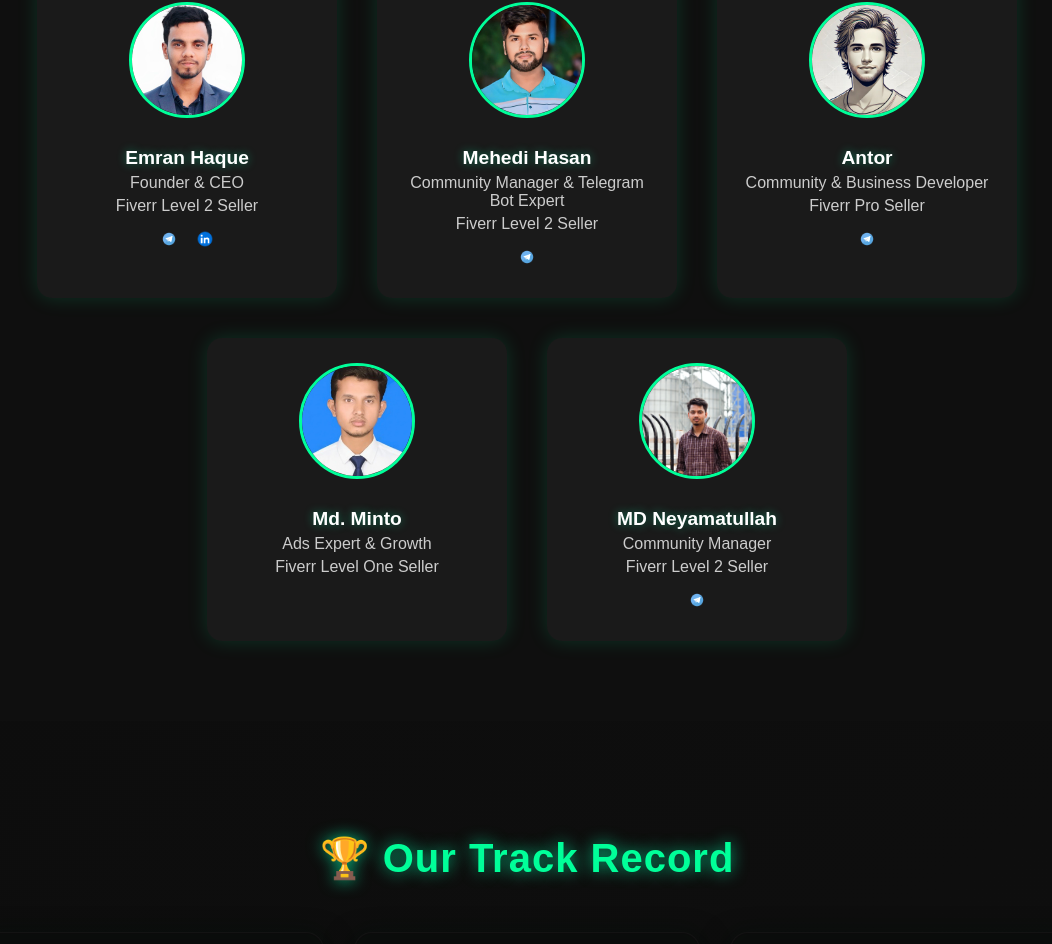
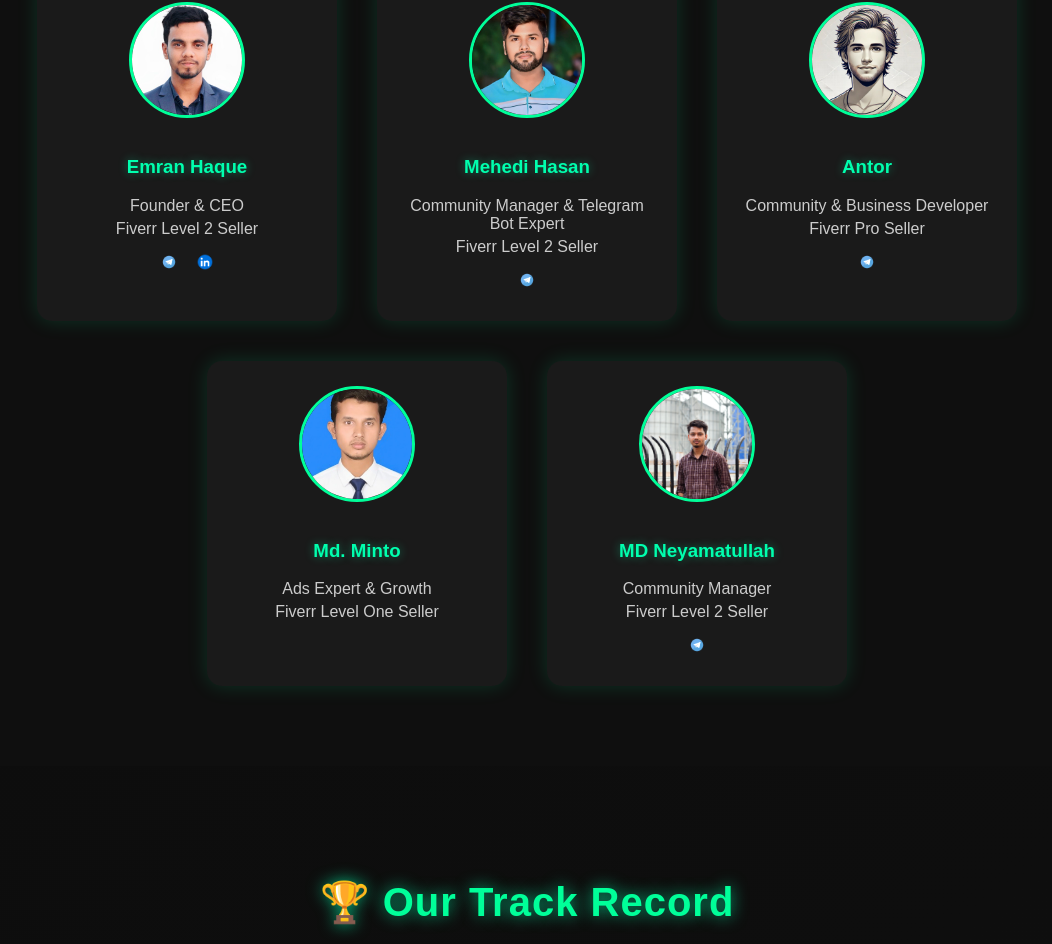
Before and after one commit to Emranrx02/HassHype_Labs, a React (Vite) app: page / in a window 1280 px wide. Shown: the part 3653-4597 px from the top of the page, without its empty margins (113-1165 px from the left). Built offline with nearby package versions, Linux system fonts and the light colour scheme.

Commit message:
Fix team heading hierarchy and social link accessibility

```diff
--- a/src/components/Team.jsx
+++ b/src/components/Team.jsx
@@ -9,15 +9,15 @@ function Team() {
         {/* === Emran === */}
         <div className="team-member">
           <img src="/assets/emran.jpg" alt="Emran Haque" className="team-img" />
-          <h4>Emran Haque</h4>
+          <h3>Emran Haque</h3>
           <p>Founder & CEO</p>
           <p>Fiverr Level 2 Seller</p>
           <div className="team-socials">
-            <a href="https://t.me/emranrx" target="_blank" rel="noreferrer">
-              <img src="/assets/telegramlogo.jpg" alt="Telegram Logo" />
+            <a href="https://t.me/emranrx" target="_blank" rel="noreferrer" aria-label="Message Emran Haque on Telegram">
+              <img src="/assets/telegramlogo.jpg" alt="" />
             </a>
-            <a href="https://linkedin.com/in/emranrx" target="_blank" rel="noreferrer">
-              <img src="/assets/linkedin.jpg" alt="LinkedIn Logo" />
+            <a href="https://linkedin.com/in/emranrx" target="_blank" rel="noreferrer" aria-label="View Emran Haque on LinkedIn">
+              <img src="/assets/linkedin.jpg" alt="" />
             </a>
           </div>
         </div>
@@ -25,12 +25,12 @@ function Team() {
         {/* === Mehedi === */}
         <div className="team-member">
           <img src="/assets/mehedi.jpg" alt="Mehedi Hasan" className="team-img" />
-          <h4>Mehedi Hasan</h4>
+          <h3>Mehedi Hasan</h3>
           <p>Community Manager & Telegram Bot Expert</p>
           <p>Fiverr Level 2 Seller</p>
           <div className="team-socials">
-            <a href="https://t.me/Mehedi_Rx" target="_blank" rel="noreferrer">
-              <img src="/assets/telegramlogo.jpg" alt="Telegram Logo" />
+            <a href="https://t.me/Mehedi_Rx" target="_blank" rel="noreferrer" aria-label="Message Mehedi Hasan on Telegram">
+              <img src="/assets/telegramlogo.jpg" alt="" />
             </a>
           </div>
         </div>
@@ -38,12 +38,12 @@ function Team() {
         {/* === Antor === */}
         <div className="team-member">
           <img src="/assets/antor.jpg" alt="Antor" className="team-img" />
-          <h4>Antor</h4>
+          <h3>Antor</h3>
           <p>Community & Business Developer</p>
           <p>Fiverr Pro Seller</p>
           <div className="team-socials">
-            <a href="https://t.me/antor_x" target="_blank" rel="noreferrer">
-              <img src="/assets/telegramlogo.jpg" alt="Telegram Logo" />
+            <a href="https://t.me/antor_x" target="_blank" rel="noreferrer" aria-label="Message Antor on Telegram">
+              <img src="/assets/telegramlogo.jpg" alt="" />
             </a>
           </div>
         </div>
@@ -51,7 +51,7 @@ function Team() {
         {/* === Md. Minto === */}
         <div className="team-member">
           <img src="/assets/minto.png" alt="Md. Minto" className="team-img" />
-          <h4>Md. Minto</h4>
+          <h3>Md. Minto</h3>
           <p>Ads Expert &amp; Growth</p>
           <p>Fiverr Level One Seller</p>
         </div>
@@ -59,12 +59,12 @@ function Team() {
         {/* === MD Neyamatullah === */}
         <div className="team-member">
           <img src="/assets/Neyamat.jpg" alt="MD Neyamatullah" className="team-img" />
-          <h4>MD Neyamatullah</h4>
+          <h3>MD Neyamatullah</h3>
           <p>Community Manager </p>
           <p>Fiverr Level 2 Seller</p>
           <div className="team-socials">
-            <a href="https://t.me/Mtanvir338" target="_blank" rel="noreferrer">
-              <img src="/assets/telegramlogo.jpg" alt="Telegram Logo" />
+            <a href="https://t.me/Mtanvir338" target="_blank" rel="noreferrer" aria-label="Message MD Neyamatullah on Telegram">
+              <img src="/assets/telegramlogo.jpg" alt="" />
             </a>
           </div>
         </div>
```
